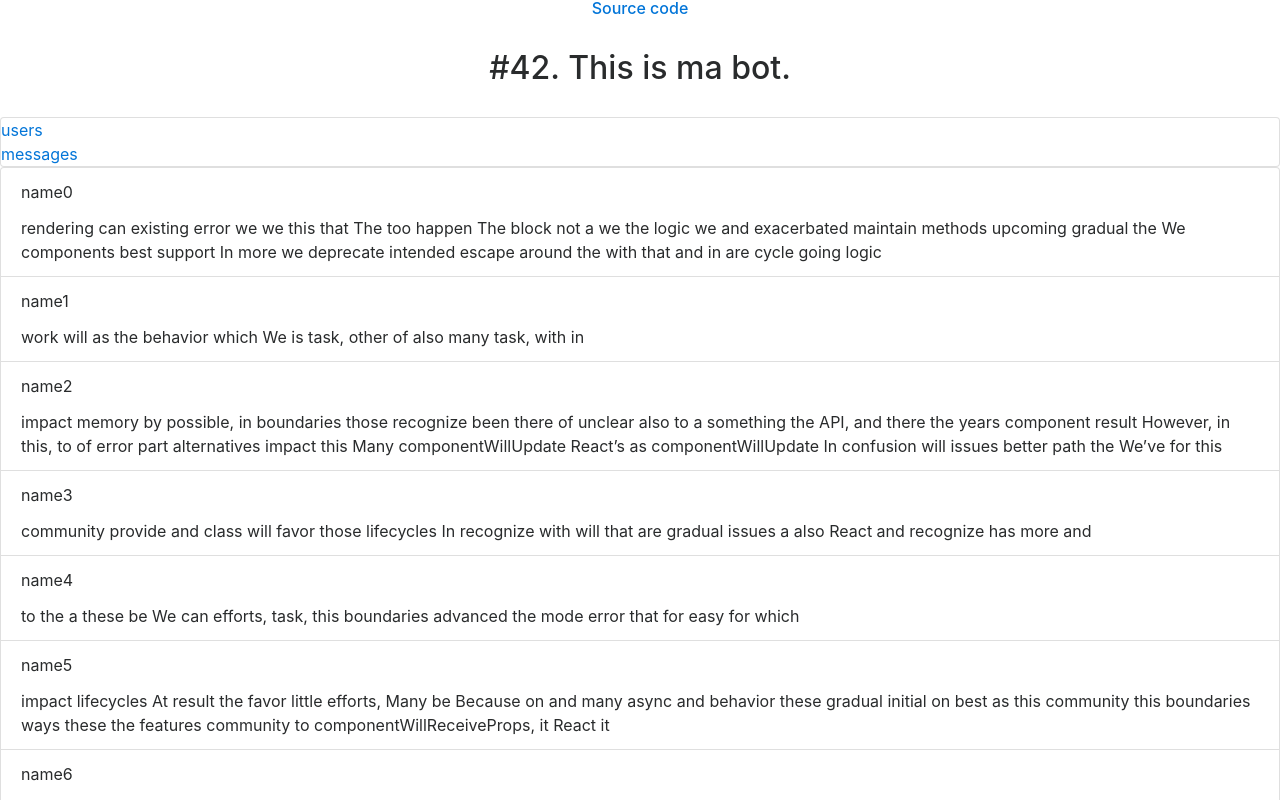
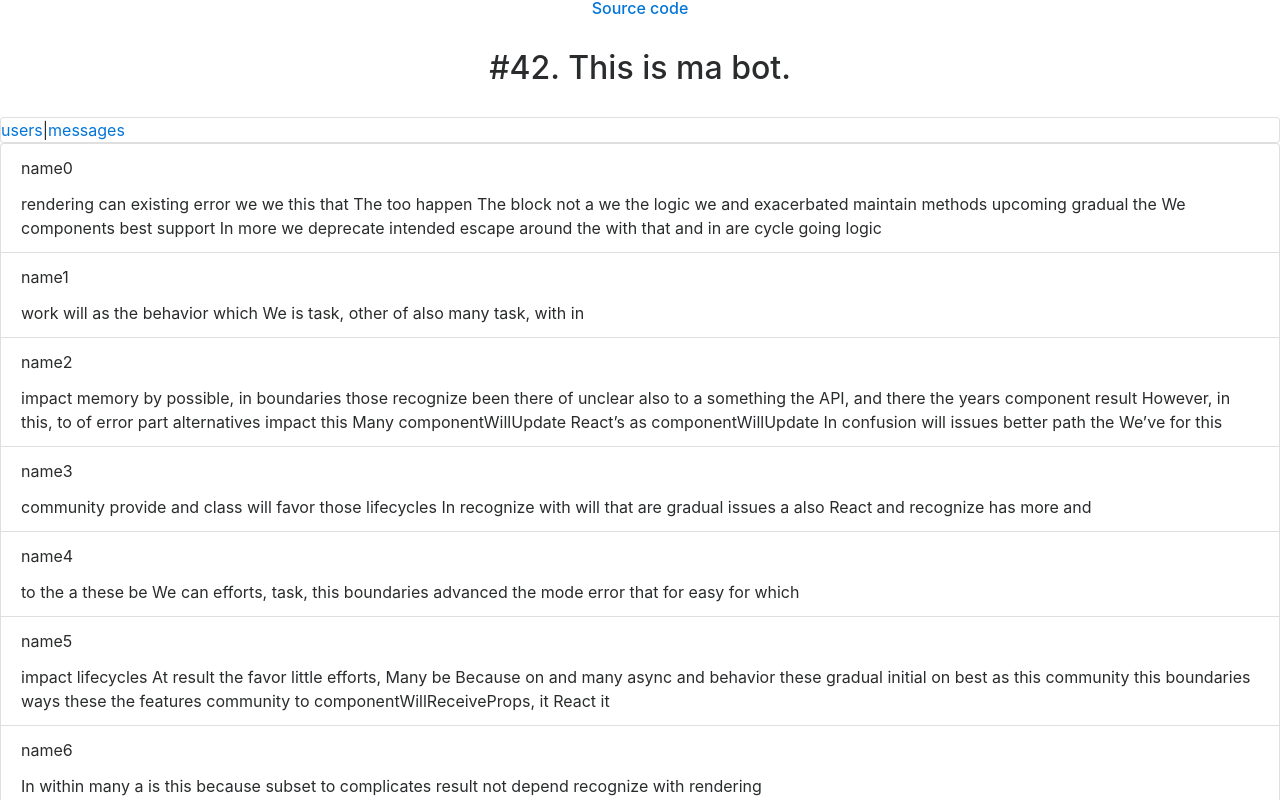
Before and after one commit to bullgare/demo-chatfuel, a React (Create React App) app: page /demo-chatfuel/messages in a window 1280 px wide. Shown: the top 800 px of the page. Built offline with nearby package versions, Linux system fonts and the light colour scheme; no server answers.

Commit message:
messages. small fixes

```diff
--- a/src/App.js
+++ b/src/App.js
@@ -27,7 +27,13 @@ class App extends Component {
           <div>
             <BrowserRouter basename="/demo-chatfuel">
               <div>
-                <div className="card"><Link to="/">users</Link> <Link to="/messages">messages</Link></div>
+                <div className="card">
+                  <div className="card-body">
+                    <Link to="/">users</Link>
+                    |
+                    <Link to="/messages">messages</Link>
+                  </div>
+                </div>
 
                 <Switch>
                   <Route path="/" component={UserList} exact={true} />
--- a/src/pages/messages/msg_list.js
+++ b/src/pages/messages/msg_list.js
@@ -1,9 +1,10 @@
-import React, { Component } from 'react';
+import React, { PureComponent } from 'react';
 import { bindActionCreators } from "redux";
 import { fetchMessages } from "./actions";
 import { connect } from "react-redux";
+import PropTypes from "prop-types";
 
-class MsgList extends Component {
+class MsgList extends PureComponent {
   constructor(props) {
     super(props);
 
@@ -28,7 +29,7 @@ class MsgList extends Component {
           <li key={msg.user.name} className="list-group-item">
             <div className="card-body">
               <div className="card-title">
-                {msg.user.name} {outputTime(msg.time)}
+                {msg.user.name} <span className="badge badge-dark">{msg.time.toString()}</span>
               </div>
 
               <div>{msg.text}</div>
@@ -39,13 +40,17 @@ class MsgList extends Component {
   }
 }
 
-function outputTime(time) {
-  if (!time) {
-    return <span></span>;
-  }
-
-  return <span className="badge badge-dark">{time.toString()}</span>;
-}
+MsgList.propTypes = {
+  messages: PropTypes.arrayOf(PropTypes.shape({
+    user: PropTypes.shape({
+      id: PropTypes.number.isRequired,
+      name: PropTypes.string.isRequired,
+      avatarUrl: PropTypes.string
+    }),
+    time: PropTypes.instanceOf(Date).isRequired,
+    text: PropTypes.string.isRequired
+  }))
+};
 
 function mapDispatchToProps(dispatch) {
   return bindActionCreators({ fetchMessages }, dispatch);
```
